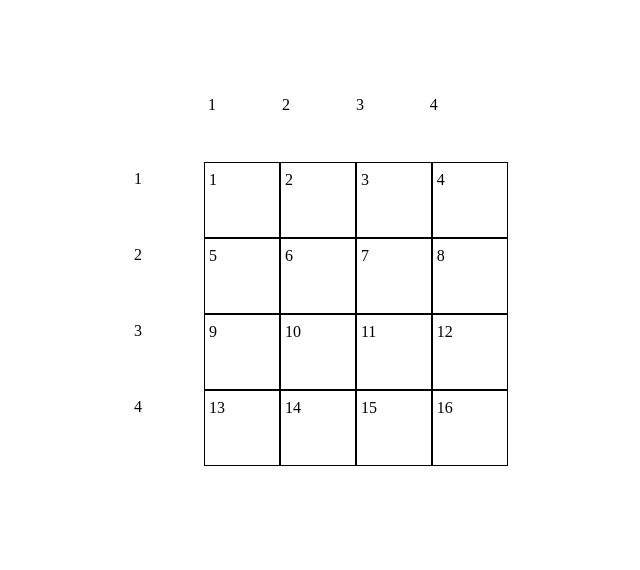
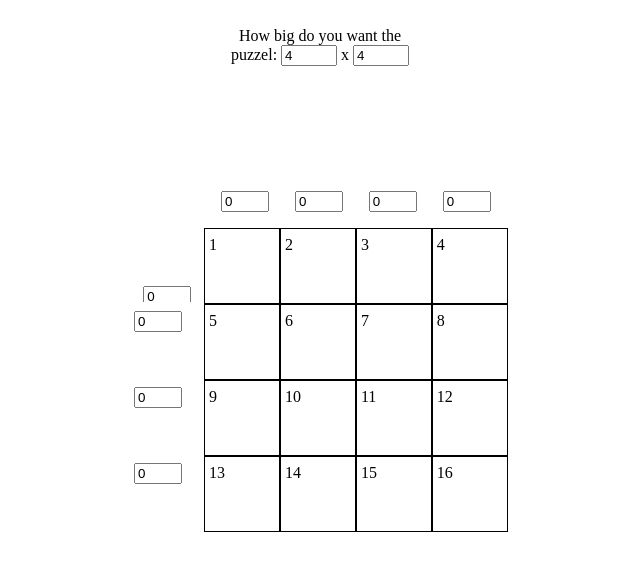
Before and after one commit to Runningriotnl/TentsAndTreesSolver, a plain HTML site: page index.html in a window 1280 px wide. Shown: the whole page, without its empty margins (320-960 px from the left). Drawn offline with Linux system fonts and the light colour scheme.

Commit message:
Added the size input fields and done some visual tweaks

```diff
--- a/index.html
+++ b/index.html
@@ -6,6 +6,28 @@
         <title>TentPlacer</title>
     </head>
     <body>
+<!-- THE INPUT TO SELECT SIZE OF GRID !-->
+
+		<div class="setup">
+			<p class="size_input" align="center">
+				How big do you want the puzzel:
+				<input type="number"
+       					min="4"
+       					max="16"
+       					step="1"
+       					value="4"/>
+       					x
+       					<input type="number"
+       					min="4"
+       					max="16"
+       					step="1"
+       					value="4"/>
+       				</p>
+       			</div>
+
+
+
+<!-- THE GRID TO SHOW THE PUZZLE IN !-->
     	<div class="container">
     		<div class="no_border_square_top">
     			<div class="corner">
@@ -13,27 +35,52 @@
     		</div>
     		<div class="no_border_square_top">
     			<div class="numTents">
-    				1
+    				<p class="top_num_tents" ><input type="number"
+       					min="0"
+       					max="2"
+       					step="1"
+       					value="0"/>
+       				</p>
     			</div>
     		</div>
     		<div class="no_border_square_top">
     			<div class="numTents">
-    				2
+    				<p class="top_num_tents" ><input type="number"
+       					min="0"
+       					max="2"
+       					step="1"
+       					value="0"/>
+       				</p>
     			</div>
     		</div>
     		<div class="no_border_square_top">
     			<div class="numTents">
-    				3
+    				<p class="top_num_tents" ><input type="number"
+       					min="0"
+       					max="2"
+       					step="1"
+       					value="0"/>
+       				</p>
     			</div>
     		</div>
     		<div class="no_border_square_top">
     			<div class="numTents">
-    				4
+    				<p class="top_num_tents" ><input type="number"
+       					min="0"
+       					max="2"
+       					step="1"
+       					value="0"/>
+       				</p>
     			</div>
     		</div>
     		<div class="no_border_square_front">
     			<div class="numTents">
-    				1
+    				<p class="front_num_tents"><input type="number"
+       					min="0"
+       					max="2"
+       					step="1"
+       					value="0"/>
+       				</p>
     			</div>
     		</div>
 			<div class="square">
@@ -58,7 +105,11 @@
 			</div>
 			<div class="no_border_square_front">
     			<div class="numTents">
-    				2
+    				<input type="number"
+       					min="0"
+       					max="2"
+       					step="1"
+       					value="0"/>
     			</div>
     		</div>
 			<div class="square">
@@ -83,7 +134,11 @@
 			</div>
 			<div class="no_border_square_front">
     			<div class="numTents">
-    				3
+    				<input type="number"
+       					min="0"
+       					max="2"
+       					step="1"
+       					value="0"/>
     			</div>
     		</div>
 			<div class="square">
@@ -108,7 +163,11 @@
 			</div>
 			<div class="no_border_square_front">
     			<div class="numTents">
-    				4
+    				<input type="number"
+       					min="0"
+       					max="2"
+       					step="1"
+       					value="0"/>
     			</div>
     		</div>
 			<div class="square">
--- a/style.css
+++ b/style.css
@@ -7,6 +7,20 @@ The grid for the tents
     position: center;
     width: 30%;
     padding-bottom: 30%;
+}
+
+.setup {
+    margin: auto auto;
+    float:center;
+    position: center;
+    width: 30%;
+}
+
+.size_input {
+    margin: 7% auto;
+    float:center;
+    position: center;
+    width: 50%;
 }
 
 .square {
@@ -52,3 +66,16 @@ The grid for the tents
     width:90%; /* = 100% - 2*5% padding */
     padding: 10% 5%;
 }
+
+.top_num_tents {
+    position: absolute;
+    width:100%;
+    bottom: 0;
+    text-align: center;
+}
+
+.front_num_tents {
+    height: 90px;
+    line-height: 90px;
+    text-align: center;
+}
```
